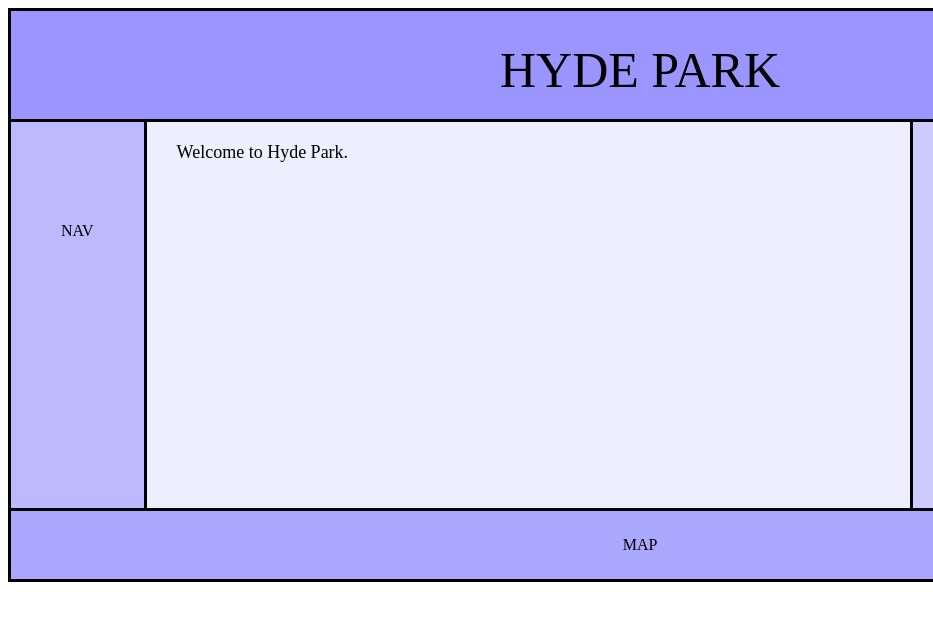
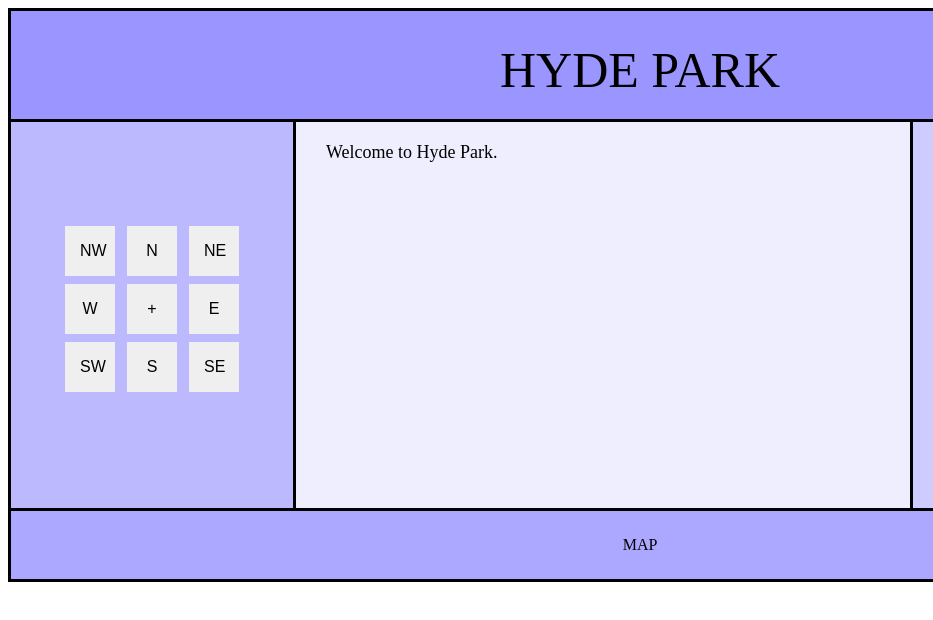
Before and after one commit to mgeilinger/londonexplorer, a plain HTML site: page hydepark.html in a window 1280 px wide. Shown: the full height of the page, 0-933 px from the left. Drawn offline with Linux system fonts and the light colour scheme.

Commit message:
Added second room and buttons
Notting Hill has been added to test moving between rooms. I've added directional buttons that can have links to other html files added onto them as a link.

I would like to make it so only valid directions are displayed. I will draw the full map and have a look at how each area will connect to each other to see whether this would work.

```diff
--- a/explorer.css
+++ b/explorer.css
@@ -23,6 +23,7 @@ nav {
   background-color: #bcb9ff;
   margin-top: -3px;
   margin-bottom: -3px;
+  text-align: center;
 }
 
 main {
@@ -53,3 +54,17 @@ footer {
   background-color: #aca7ff;
   text-align: center;
 }
+
+.button {
+  border: none;
+  width: 50px;
+  height: 50px;
+  padding: 15px;
+  display: flex;
+  text-align: center;
+  text-decoration: none;
+  display: inline-block;
+  font-size: 16px;
+  margin: 4px;
+  cursor: pointer;
+}
--- a/game.js
+++ /dev/null
@@ -1 +0,0 @@
-//Adding a comment
--- a/hydepark.html
+++ b/hydepark.html
@@ -8,7 +8,17 @@
             HYDE PARK
         </header>
         <nav class="nav">
-            NAV
+            <button class="button">NW</button>
+            <button class="button">N</button>
+            <button class="button">NE</button><br>
+
+            <button class="button">W</button>
+            <button class="button">+</button>
+            <button class="button">E</button><br>
+
+            <button class="button">SW</button>
+            <button class="button">S</button>
+            <button class="button">SE</button>
         </nav>
         <main class="main">
             Welcome to Hyde Park.
```
Also changed, not shown: nottinghill.html (added, +23 -0 lines), images/nottinghill.png (added), 3 other files.
